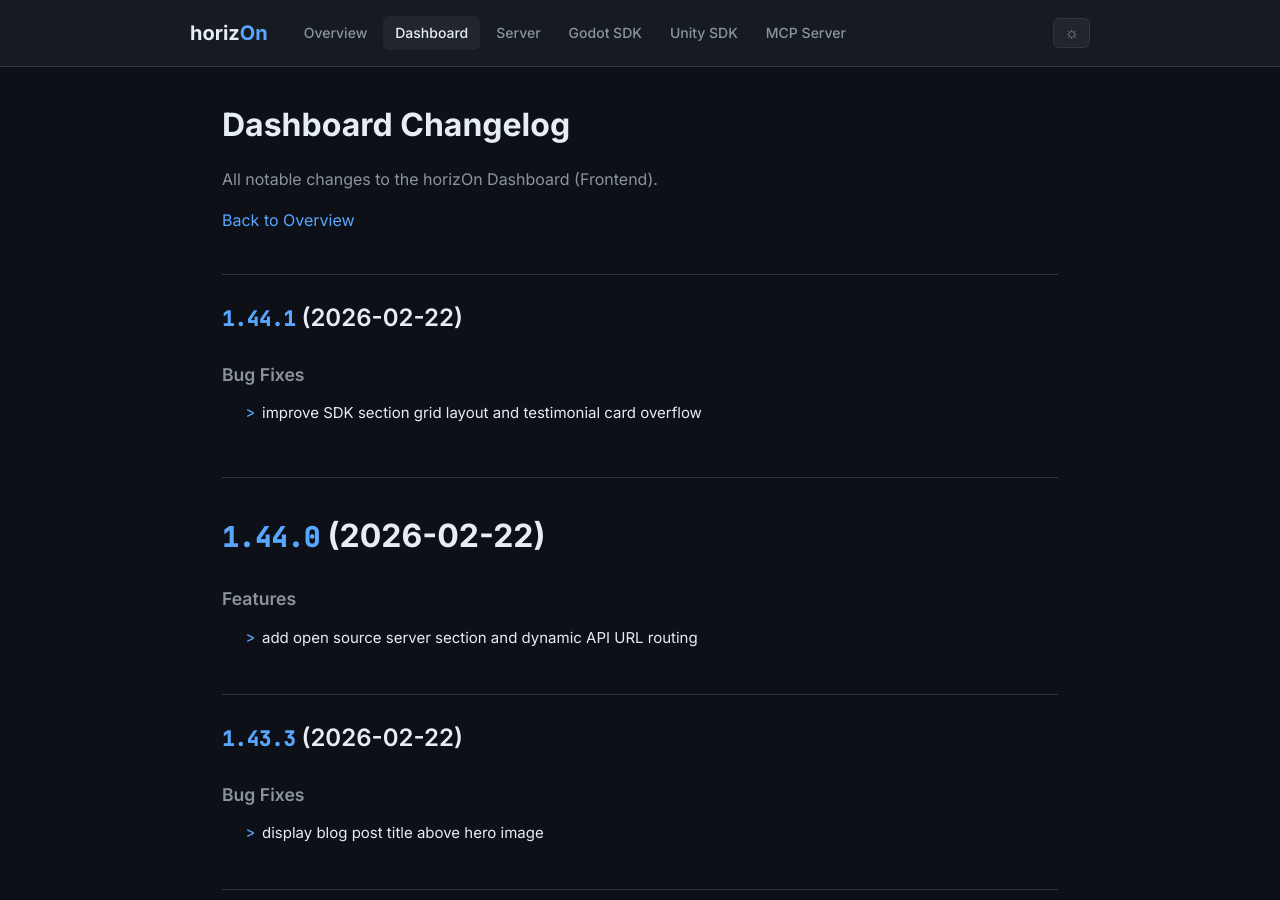
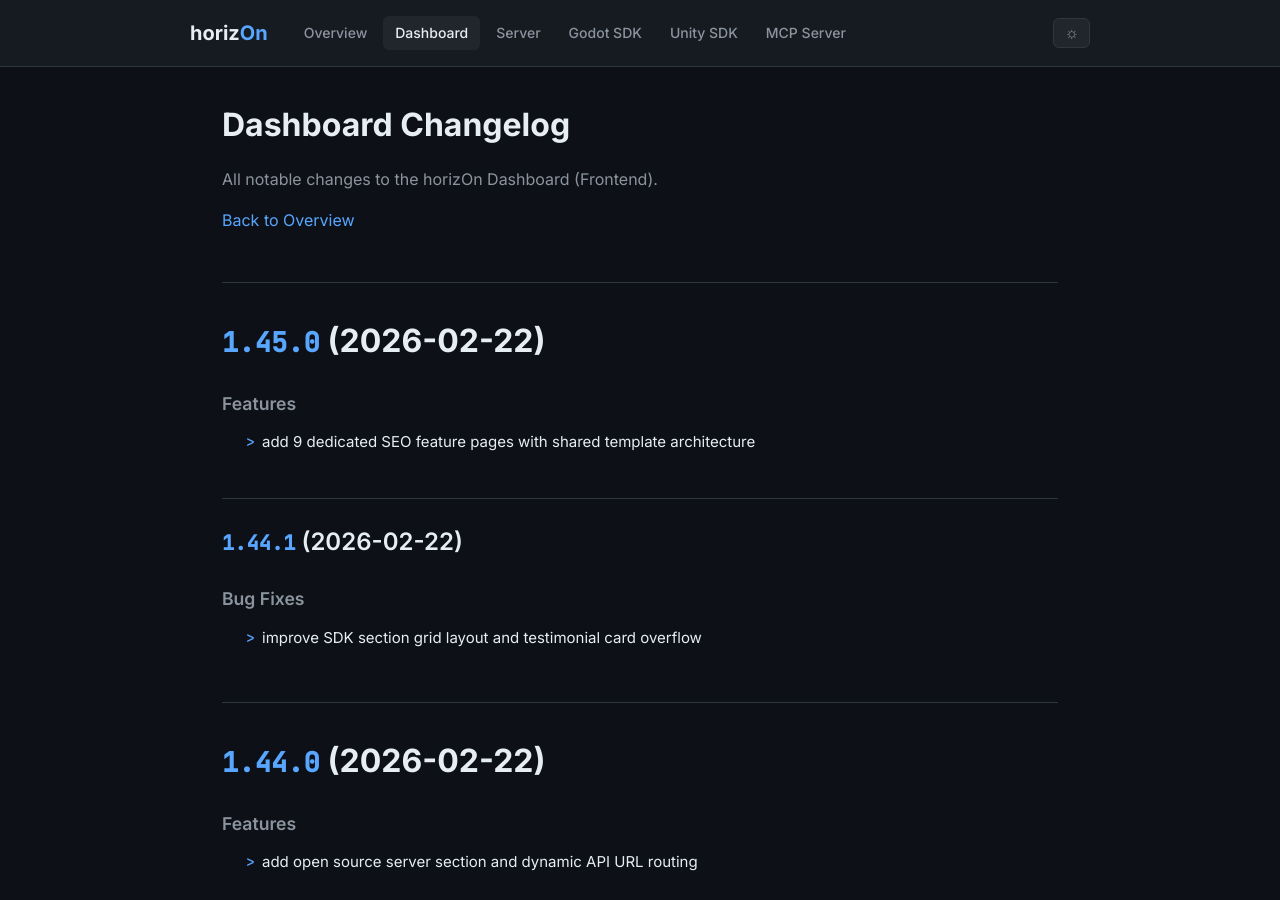
Before and after one commit to ProjectMakersDE/horizOn-Changelog, a Jekyll site: the page built from dashboard-changelog.md, in a window 1280 px wide and 900 px high. Built offline with Jekyll 4.4.1, drawn with Linux system fonts in a browser that asks for light colours.

Commit message:
chore: sync changelogs [skip ci]

```diff
--- a/dashboard-changelog.md
+++ b/dashboard-changelog.md
@@ -8,6 +8,13 @@ title: Dashboard Changelog
 All notable changes to the horizOn Dashboard (Frontend).
 
 [Back to Overview](.)
+
+# [1.45.0](https://github.com/ProjectMakersDE/horizOn-Dashboard/compare/v1.44.1...v1.45.0) (2026-02-22)
+
+
+### Features
+
+* add 9 dedicated SEO feature pages with shared template architecture ([e1e1dd8](https://github.com/ProjectMakersDE/horizOn-Dashboard/commit/e1e1dd887f777ebddee55f26fc72aa24cebb5edb))
 
 ## [1.44.1](https://github.com/ProjectMakersDE/horizOn-Dashboard/compare/v1.44.0...v1.44.1) (2026-02-22)
 
```
Also changed, not shown: index.md (+1 -1 lines).
